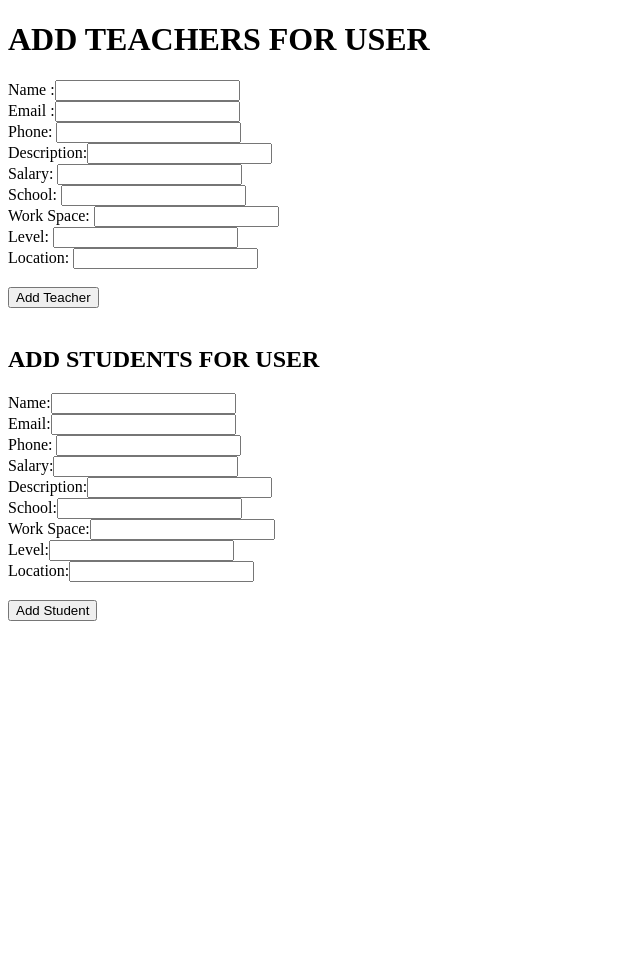
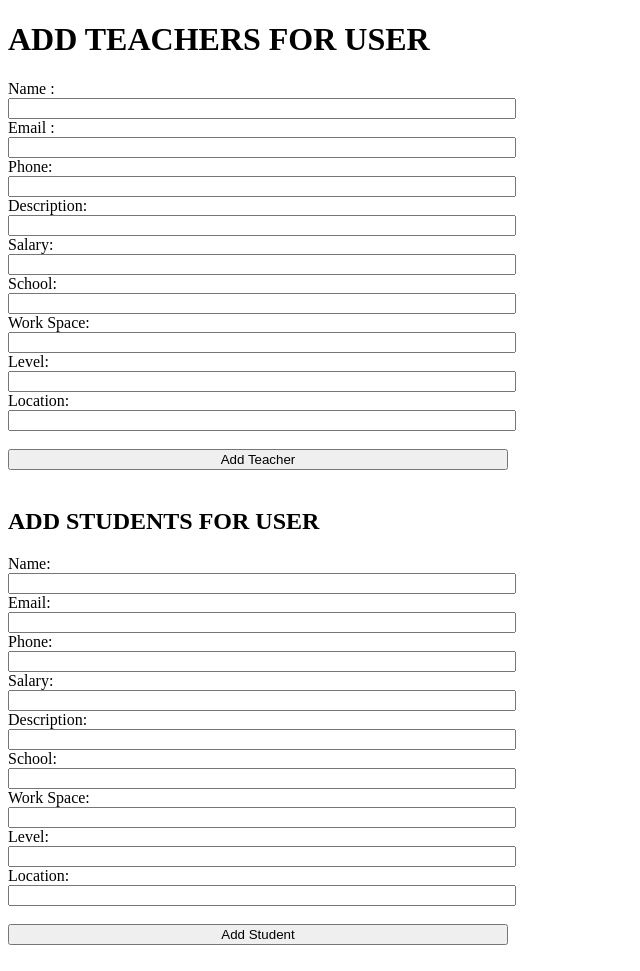
Before and after one commit to pexea12/Private-Teacher-API, a Flask app: page /add in a window 1280 px wide. Shown: the whole page, without its empty margins (0-640 px from the left). Before the commit the page ends 621 px from the top, so only its background shows below. Run offline with Flask 2, Linux system fonts and the light colour scheme.

Commit message:
Sua lai teo.

```diff
--- a/api/teachers.py
+++ b/api/teachers.py
@@ -117,7 +117,7 @@ def put_teachers(teacher_id):
 	return jsonify(results)
 
 # Delete a teacher record by id: /api/teachers/delete/<teacher_id>
-@app.route('/api/teachers/delete/<int:teacher_id>', methods = ['DELETE'])
+@app.route('/api/teachers/delete/<int:teacher_id>', methods = ['DELETE','GET'])
 @login_required
 def delete_teacher_id(teacher_id):
 	teacher = Teacher.query.get(teacher_id)
--- a/api/users.py
+++ b/api/users.py
@@ -14,6 +14,12 @@ def selectParams():
 		if name in request.args:
 			params[name] = request.args[name]
 	return params
+
+
+@app.route('/api/get_id')
+def getid():
+	return jsonify({'id':current_user.id})
+
 
 @login_manager.user_loader
 def load_user(id):
--- /dev/null
+++ b/static/form.css
@@ -0,0 +1,8 @@
+    .container {
+        width: 500px;
+        clear: both;
+    }
+    .container input {
+        width: 100%;
+        clear: both;
+    }
--- a/templates/add_teacher.html
+++ b/templates/add_teacher.html
@@ -6,9 +6,11 @@
     <script src="https://ajax.googleapis.com/ajax/libs/jquery/1.12.4/jquery.min.js"></script>
     <script src="/static/jquery.form.js"></script>
     <script src="/static/bscript.js"></script>
+    <link rel="stylesheet" href="/static/form.css">
 </head>
 <body>
 <h1>ADD TEACHERS FOR USER</h1>
+<div class="container">
     <form class="formo" id="add_teacher_form" action="/api/teachers/add" method="post">
         Name       :<input type="text" name="name"><br>
         Email      :<input type="email" name="email"><br>
@@ -22,8 +24,10 @@
         <input id="user_id_t" type="text" name="user_id"><br>
         <input type="submit"  value="Add Teacher"><br>
     </form><br>
+</div>
 
 <h2>ADD STUDENTS FOR USER</h2>
+<div class="container">
     <form class="formo" id="add_student_form" action="/api/students/add" method="post">
          Name:<input type="text" name="name"><br>
         Email:<input type="email" name="email"><br>
@@ -37,7 +41,7 @@
         <input id="user_id_s" type="text" name="user_id"><br>
         <input type="submit" value="Add Student"><br>
     </form><br>
-
+</div>
 
 </body>
 </html>
--- a/templates/list_own.html
+++ b/templates/list_own.html
@@ -5,6 +5,12 @@
     <title>Your List</title>
     <script src="https://ajax.googleapis.com/ajax/libs/jquery/1.12.4/jquery.min.js"></script>
     <script src="/static/ascript.js"></script>
+    <script>
+        function delete_teacher(id){
+            $.get("/api/teachers/delete/"+id);
+            location.reload();
+    }
+    </script>
 </head>
 <body>
 
--- a/templates/login.html
+++ b/templates/login.html
@@ -6,6 +6,8 @@
     <script src="https://ajax.googleapis.com/ajax/libs/jquery/1.12.4/jquery.min.js"></script>
     <script src="/static/jquery.form.js"></script>
     <script src="/static/fscript.js"></script>
+    <link rel="stylesheet" href="/static/form.css">
+
 
 </head>
 <body>
@@ -27,7 +29,7 @@
 <div id="show_student_div"></div>
 <div id="show_teacher_div"></div>
 
-<div id="add_user_div" >
+<div id="add_user_div" class="container">
     <form id="add_user_form" method="post" action="/api/users/add">
     Name: <input type="text" name="name"><br>
     Email: <input type="email" name="email"><br>
```
Also changed, not shown: static/ascript.js (+3 -6 lines).
